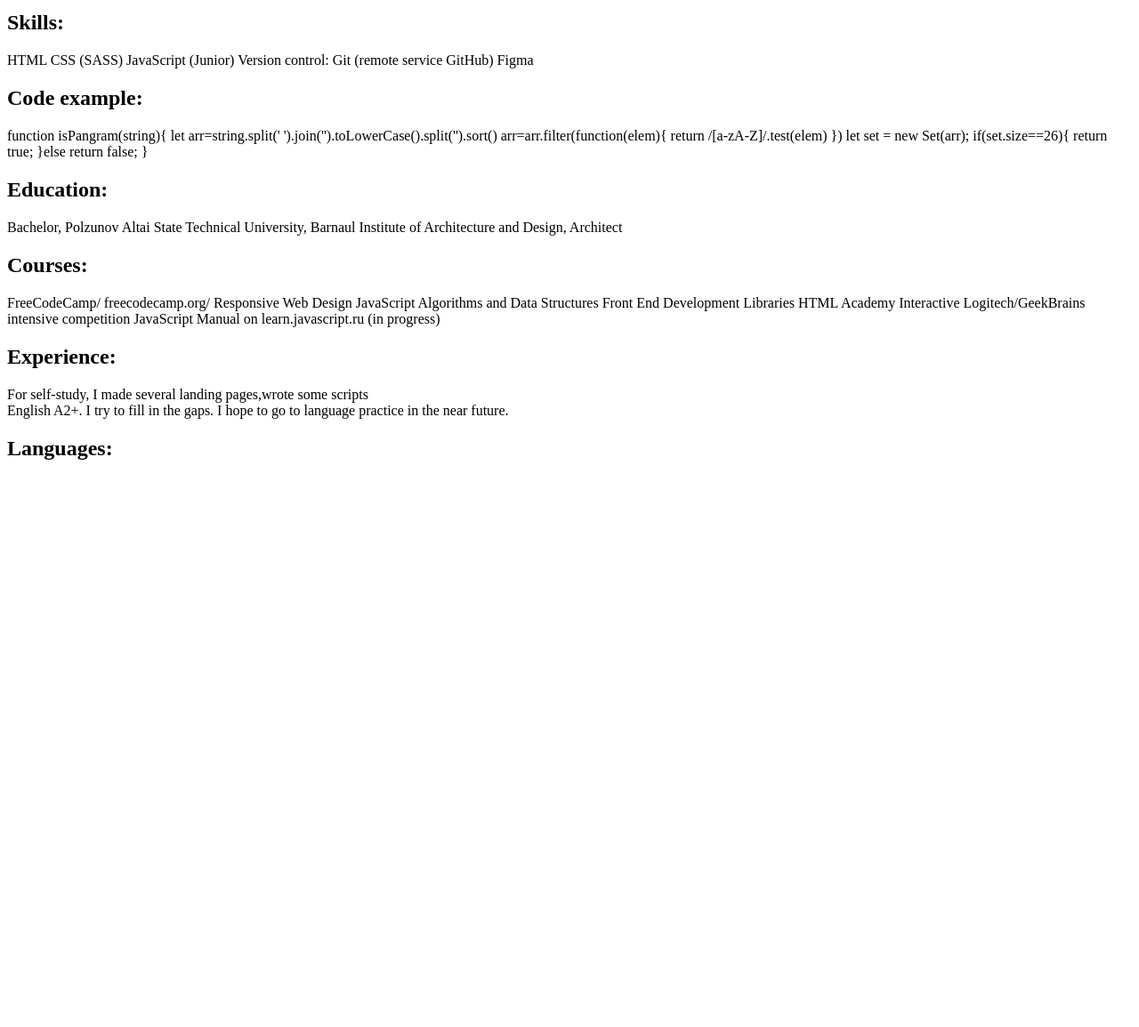
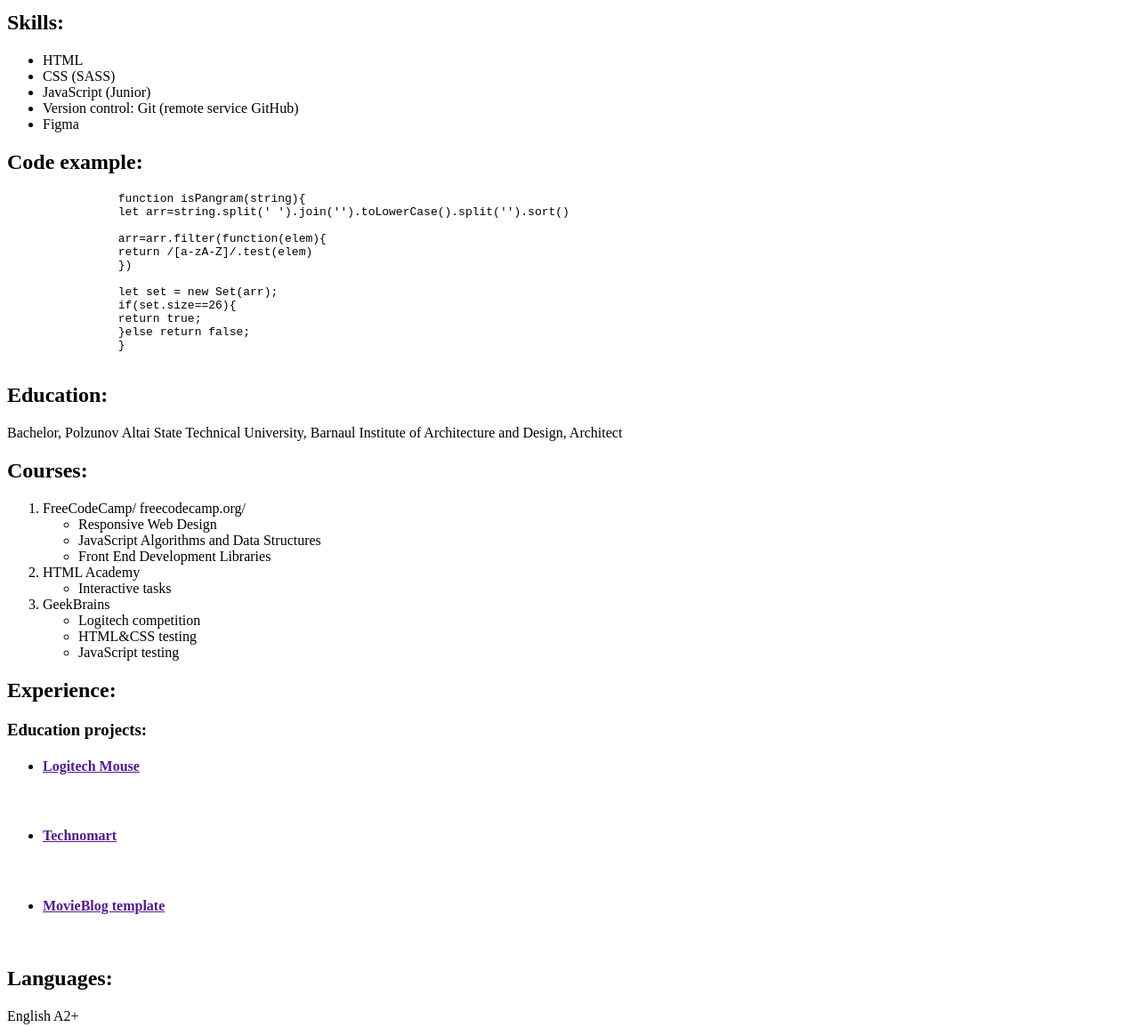
Before and after one commit to SavitskayaKseniya22/rsschool-cv, a plain HTML site: page index.html in a window 1280 px wide. Shown: the part 340-1495 px from the top of the page at 89% size. Before the commit the page ends 903 px from the top, so only its background shows below. Drawn offline with Linux system fonts and the light colour scheme.

Commit message:
feat: fill in the section

```diff
--- a/index.html
+++ b/index.html
@@ -40,18 +40,17 @@
         </section>
         <section>
             <h2>Skills:</h2>
-
-            HTML
-            CSS (SASS)
-            JavaScript (Junior)
-            Version control: Git (remote service GitHub)
-            Figma
+            <ul>
+                <li>HTML</li>
+                <li>CSS (SASS)</li>
+                <li>JavaScript (Junior)</li>
+                <li>Version control: Git (remote service GitHub)</li>
+                <li>Figma</li>
+            </ul>
         </section>
-
-
         <section>
             <h2>Code example:</h2>
-
+            <pre>
                 function isPangram(string){
                 let arr=string.split(' ').join('').toLowerCase().split('').sort()
 
@@ -64,8 +63,9 @@
                 return true;
                 }else return false;
                 }
+            </pre>
+
         </section>
-
         <section>
             <h2>Education:</h2>
 
@@ -74,31 +74,58 @@
 
         <section>
             <h2>Courses:</h2>
-
+            <ol>
+                <li>
                     FreeCodeCamp/ freecodecamp.org/
-
-            Responsive Web Design
-            JavaScript Algorithms and Data Structures
-            Front End Development Libraries
-
+                    <ul>
+                        <li> Responsive Web Design
+                        </li>
+                        <li>JavaScript Algorithms and Data Structures</li>
+                        <li>Front End Development Libraries</li>
+                    </ul>
+                </li>
+                <li>
                     HTML Academy
-
-            Interactive
-
-            Logitech/GeekBrains
-
-            intensive competition
-
-            JavaScript Manual on learn.javascript.ru (in progress)
+                    <ul>
+                        <li>Interactive tasks</li>
+                    </ul>
+                </li>
+                <li>
+                    GeekBrains
+                    <ul>
+                        <li>Logitech competition</li>
+                        <li>HTML&CSS testing
+                        </li>
+                        <li>JavaScript testing</li>
+                    </ul>
+                </li>
+            </ol>
         </section>
         <section>
             <h2>Experience:</h2>
-
-            For self-study, I made several landing pages,wrote some scripts
+            <h3>Education projects:</h3>
+            <ul>
+                <li>
+                    <h4><a href="">Logitech Mouse</a></h4>
+                    <img src="" alt="">
+                </li>
+                <li>
+                    <h4><a href="">Technomart</a></h4>
+                    <img src="" alt="">
+                </li>
+                <li>
+                    <h4><a href="">MovieBlog template</a></h4>
+                    <img src="" alt="">
+                </li>
+            </ul>
         </section>
 
-        <section>English A2+. I try to fill in the gaps. I hope to go to language practice in the near future.</section>
+        <section>
             <h2>Languages:</h2>
+            English A2+
+
+        </section>
+
 
 
     </main>
```
Lines whose indentation alone changed are shown as unchanged.
